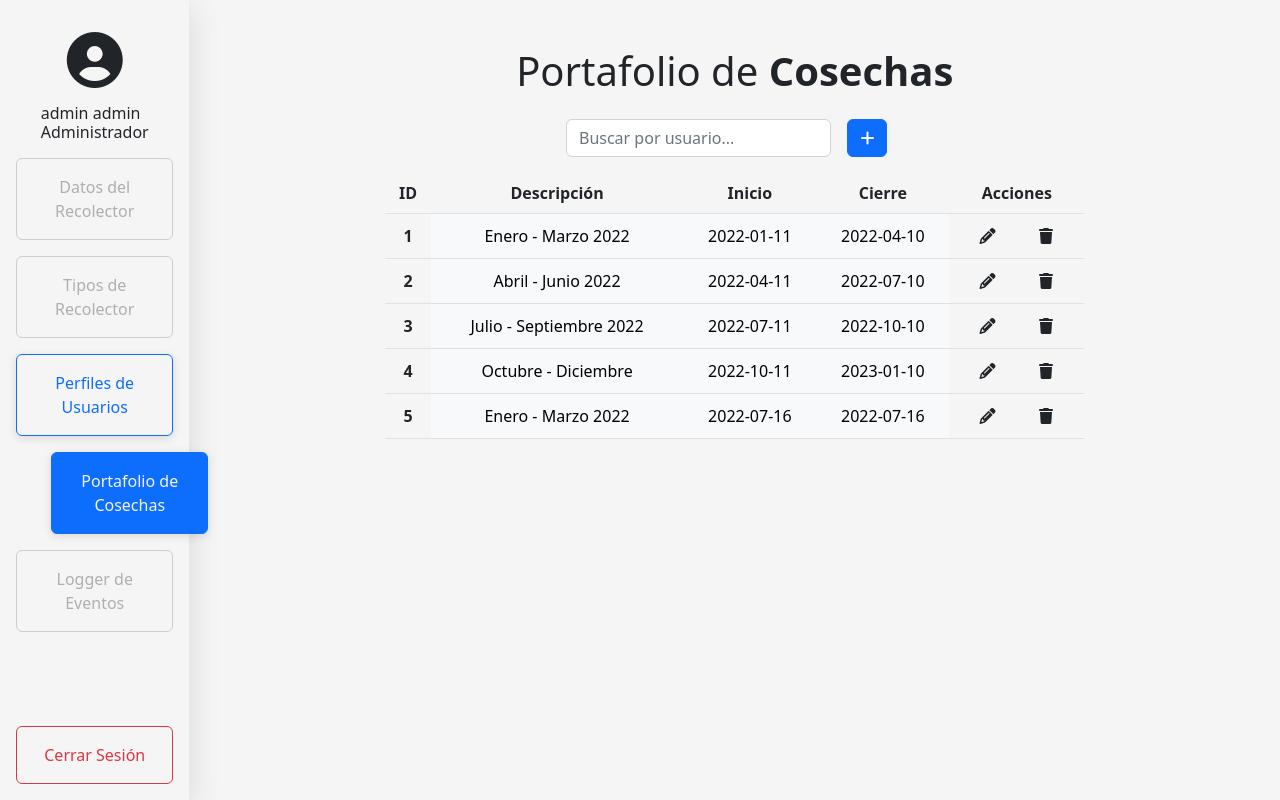
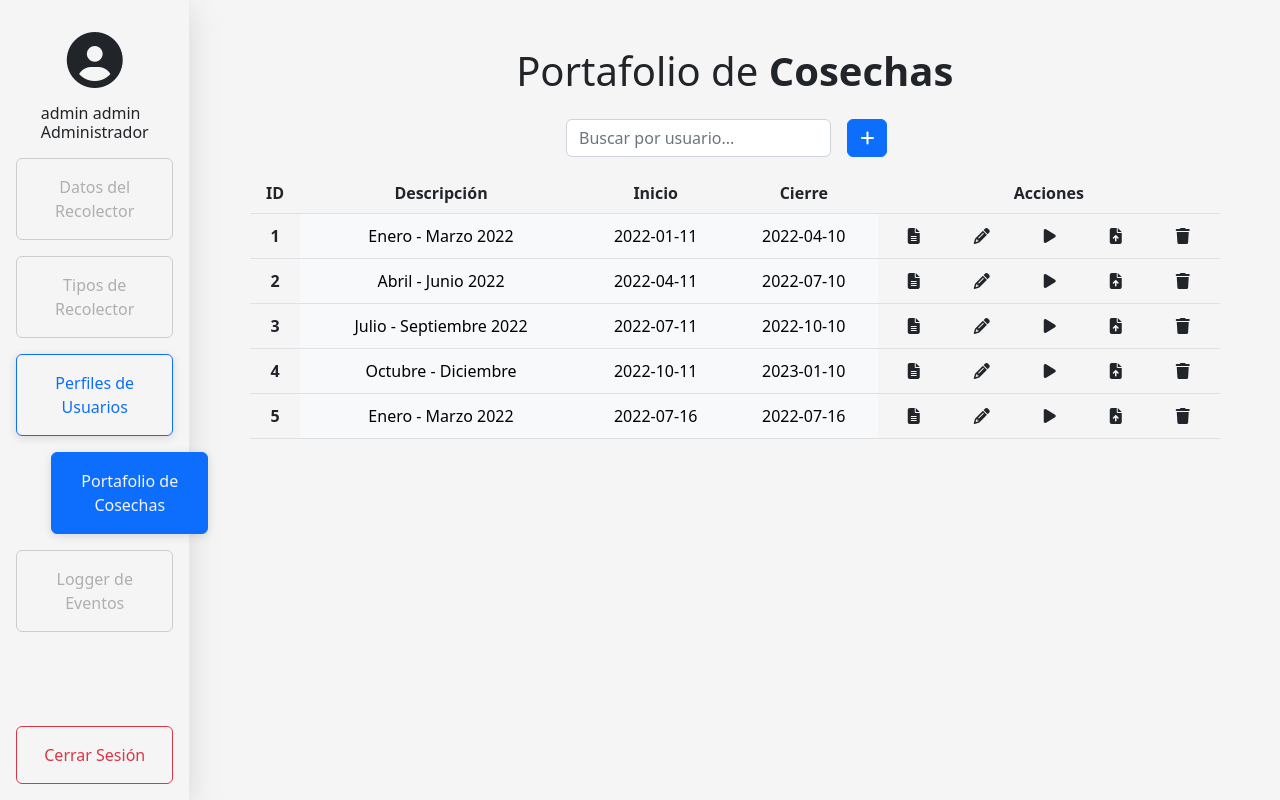
Before and after one commit to rcgamboan/flask-login, a Flask app: page /cosechas in a window 1280 px wide. Run offline with Flask 2, Linux system fonts and the light colour scheme; a user stored in the database is signed in; some libraries are stand-ins or nearby versions.

Commit message:
Agrega botones de cosechas

```diff
--- a/src/static/css/login.css
+++ b/src/static/css/login.css
@@ -122,8 +122,7 @@ body {
 
 form.edit{
   display: flex !important;
-  flex: 0 0 auto !important;
-  width: 40% !important;
+  flex: 1 0 0%;
   justify-content: center !important;
   padding: 6px 20px !important;
   border-radius: 40rem !important;
@@ -131,15 +130,14 @@ form.edit{
 
 button.edit{
   display: flex !important;
-  flex: 0 0 auto !important;
-  width: 40% !important;
+  flex: 1 0 0%;
   justify-content: center !important;
-  padding: 6px 7px !important;
+  padding: 6px 20px !important;
   border-radius: 40rem !important;
 }
 
 .trash{
-  margin-left: 3.5px !important;
+  margin: 0 6px !important;
 
 }
 .trash:hover {
@@ -148,12 +146,12 @@ button.edit{
 }
 
 .pencil{
-  margin-right: 3.5px !important;
+  margin: 0 6px !important;
 }
 
 .pencil:hover{
-  background-color: rgb(154, 156, 182) !important;
-  color: rgb(225, 225, 225) !important;
+  background-color: rgb(13,110,253) !important;
+  color: rgb(205, 224, 254) !important;
 }
 
 /* Keyframes for the fade-in */
--- a/src/templates/cosechas.html
+++ b/src/templates/cosechas.html
@@ -118,7 +118,7 @@
 
   {%if cosechas%}
       <div class="row justify-content-md-center fade-in">
-        <div class="col-12 col-md-8 table-responsive">
+        <div class="col-12 col-md-11 table-responsive">
           <table class="table mt-2 table-hover " id = "users">
             <thead>
               <th scope="col">ID</th>
@@ -134,12 +134,30 @@
                   <td class="table-light tdEdit" type="username" id="username">{{cosecha.descripcion}}</td>
                   <td class="table-light tdEdit" type="username" id="username">{{cosecha.inicio}}</td>
                   <td class="table-light tdEdit" type="username" id="username">{{cosecha.fin}}</td>
-                  <td>
+                  <td class="col-4">
                     <div class="cont">
+                      <button id="editbtn" method="POST" class="edit pencil btn" role="button"
+                        data-bs-toggle="modal" data-bs-target="#EditarUsuario" onclick="">
+                        <div>
+                          <i class="fa-solid fa-file-lines"></i>
+                        </div>
+                      </button>
                       <button id="editbtn" method="POST" class="edit pencil btn" role="button"
                         data-bs-toggle="modal" data-bs-target="#EditarUsuario" onclick="handleEdit()">
                         <div>
                           <i class="fa-solid fa-pencil"></i>
+                        </div>
+                      </button>
+                      <button id="editbtn" method="POST" class="edit pencil btn" role="button"
+                        data-bs-toggle="modal" data-bs-target="#EditarUsuario" onclick="">
+                        <div>
+                          <i class="fas fa-play"></i>
+                        </div>
+                      </button>
+                      <button id="editbtn" method="POST" class="edit pencil btn" role="button"
+                        data-bs-toggle="modal" data-bs-target="#EditarUsuario" onclick="">
+                        <div>
+                          <i class="fa-solid fa-file-arrow-up"></i>
                         </div>
                       </button>
                       <form name="ID" action="/admin/delete" method="POST" class="edit trash btn" role="button" onclick="handleDelete();">
@@ -148,6 +166,7 @@
                           <i class="fa-solid fa-trash"></i>
                         </div>
                       </form>
+
                     </div>
                   </td>
               </tr>
```
Also changed, not shown: src/usuarios.sqlite.
